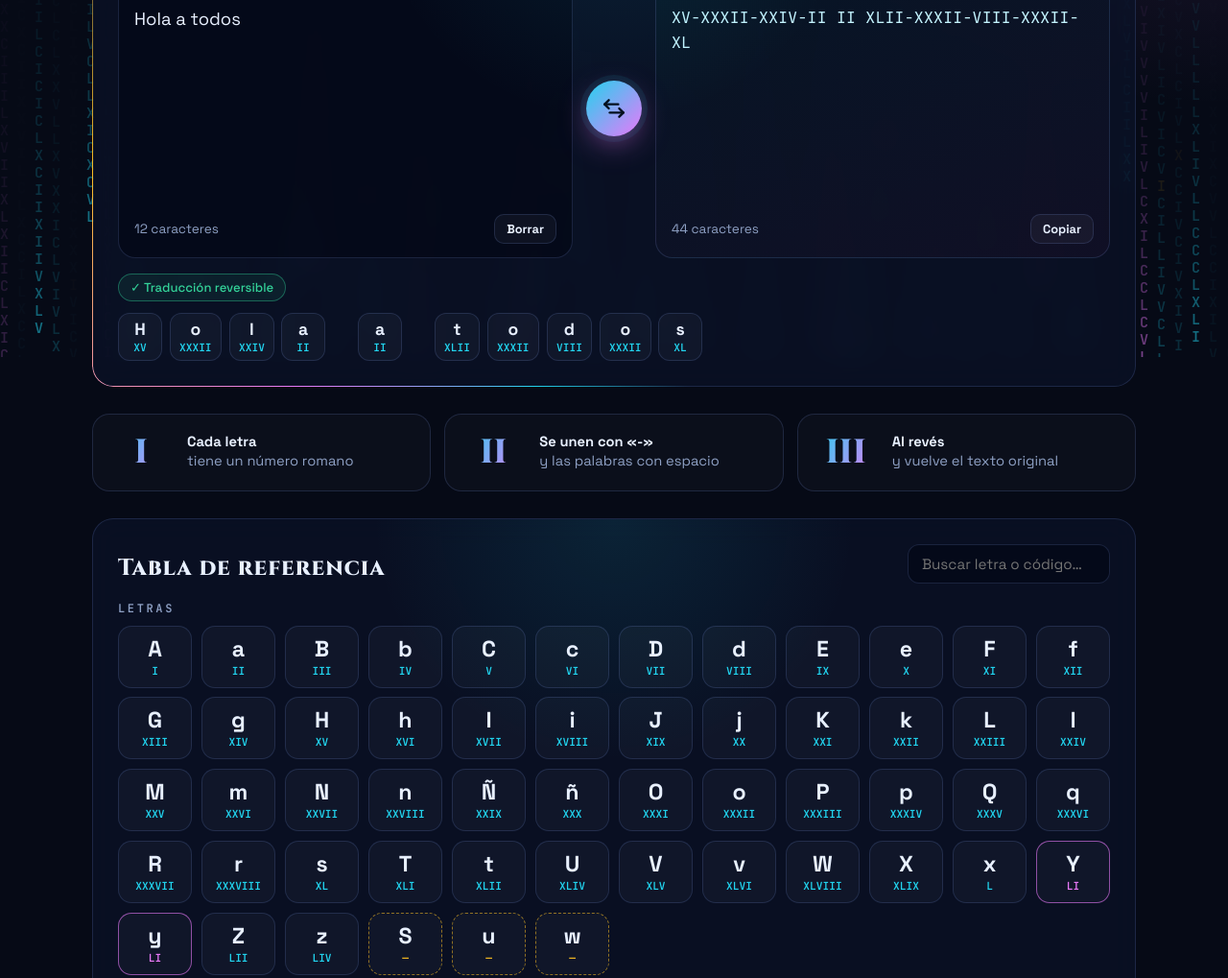
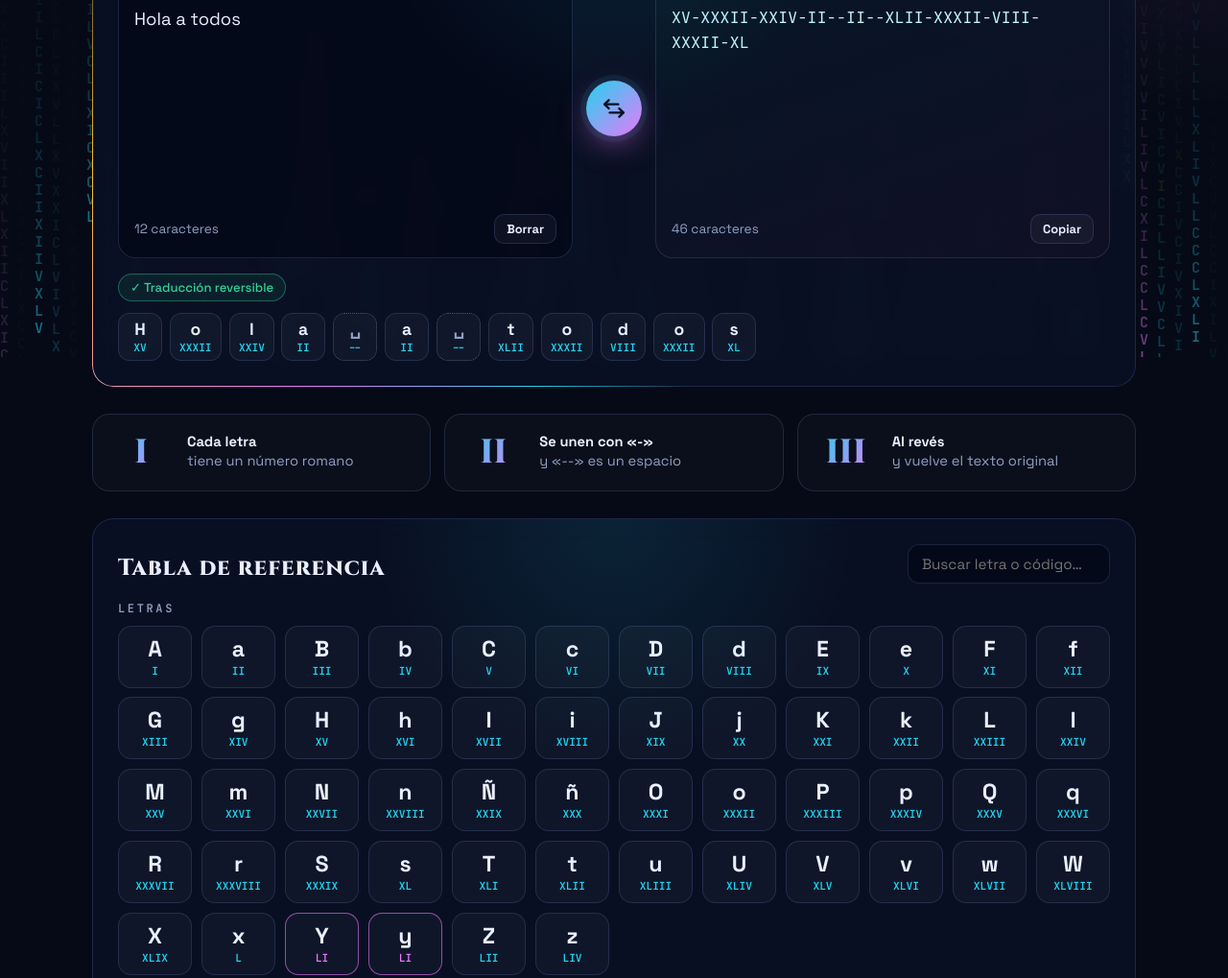
Before and after one commit to serranocaverodavid-sketch/mensaje-secreto, a plain HTML site: page index.html in a window 1280 px wide. Shown: the part 428-1447 px from the top of the page at 96% size. Drawn offline with Linux system fonts and the light colour scheme.

Commit message:
Doble guion como espacio; S, u y w en la tabla

```diff
--- a/app.js
+++ b/app.js
@@ -53,12 +53,19 @@
     const MAX = 60;
     const frag = document.createDocumentFragment();
     let shown = 0, total = 0;
-    toks.forEach(t => { if (!t.ws) total++; });
+    toks.forEach(t => { if (!t.ws || t.space) total++; });
     for (const t of toks) {
       if (shown >= MAX) break;
       const chip = document.createElement('div');
       chip.style.setProperty('--i', shown);
-      if (t.ws) {
+      if (t.ws && t.space) {
+        // un espacio se escribe "--"
+        chip.className = 'chip sp';
+        const b = document.createElement('b'); b.textContent = '␣';
+        const i = document.createElement('i'); i.textContent = '--';
+        chip.append(b, i);
+        shown++;
+      } else if (t.ws) {
         chip.className = 'chip gap';
       } else {
         chip.className = 'chip ' + t.flag;
@@ -214,7 +221,8 @@
     if (state.mode === 'original') {
       items = items.concat(C.MISSING_IN_ORIGINAL.map(ch => ({ ch, code: null, flag: 'none' })));
     }
-    if (q) items = items.filter(t => t.ch.toLowerCase().includes(q) || (t.code && t.code.includes(qUp)));
+    items.push({ ch: '␣', name: 'espacio', code: '--', flag: '', space: true });
+    if (q) items = items.filter(t => t.ch.toLowerCase().includes(q) || (t.name && t.name.includes(q)) || (t.code && t.code.includes(qUp)));
 
     const groups = {};
     for (const t of items) (groups[C.groupOf(t.ch)] = groups[C.groupOf(t.ch)] || []).push(t);
@@ -229,7 +237,7 @@
       groups[name].forEach(t => {
         const b = document.createElement('button');
         b.type = 'button'; b.className = 'tile ' + t.flag; b.style.setProperty('--i', i++);
-        b.title = t.code ? t.ch + ' = ' + t.code : t.ch + ': sin código en la tabla original';
+        b.title = t.code ? (t.name || t.ch) + ' = ' + t.code : t.ch + ': sin código en la tabla original';
         const ch = document.createElement('span'); ch.className = 'ch'; ch.textContent = t.ch;
         const cd = document.createElement('span'); cd.className = 'cd'; cd.textContent = t.code || '—';
         b.append(ch, cd);
@@ -245,7 +253,9 @@
   function insertFromTile(t) {
     state.note = '';
     const cur = el.input.value;
-    if (state.dir === 'enc') {
+    if (t.space) {
+      el.input.value = cur + (state.dir === 'enc' ? ' ' : '--');
+    } else if (state.dir === 'enc') {
       el.input.value = cur + t.ch;
     } else {
       if (!t.code) return toast('Esa tecla no tiene código');
--- a/cipher.js
+++ b/cipher.js
@@ -1,10 +1,11 @@
 /*
- * Motor del cifrado "El juego del mensaje secreto" (David Serrano Cavero).
- * Cada carácter se sustituye por un número romano; los códigos de una palabra se
- * unen con "-" y las palabras se separan con espacios (igual que el mensaje del documento).
+ * Motor del cifrado "El juego del mensaje secreto".
+ * Cada carácter se sustituye por un número romano. Los códigos de una palabra se unen con "-"
+ * y las palabras se separan con "--" (un doble guion es un espacio).
+ * Al descifrar también se aceptan los espacios normales (formato del documento original).
  *
  * Dos tablas:
- *  - "original": exactamente la del documento (con sus huecos y códigos repetidos).
+ *  - "original": la del documento, completada con S, u y w (códigos libres XXXIX, XLIII y XLVII).
  *  - "mejorada": completa y sin códigos repetidos (A=I, a=II, B=III ... en orden).
  */
 (function (root) {
@@ -17,7 +18,7 @@
     return s;
   }
 
-  // ---- Tabla ORIGINAL: copiada tal cual del diccionario `codificacion` del documento ----
+  // ---- Tabla ORIGINAL: la del diccionario `codificacion` del documento ----
   const ORIGINAL_PAIRS = [
     ['A', 'I'], ['a', 'II'], ['B', 'III'], ['b', 'IV'], ['C', 'V'], ['c', 'VI'],
     ['D', 'VII'], ['d', 'VIII'], ['E', 'IX'], ['e', 'X'], ['F', 'XI'], ['f', 'XII'],
@@ -25,8 +26,13 @@
     ['J', 'XIX'], ['j', 'XX'], ['K', 'XXI'], ['k', 'XXII'], ['L', 'XXIII'], ['l', 'XXIV'],
     ['M', 'XXV'], ['m', 'XXVI'], ['N', 'XXVII'], ['n', 'XXVIII'], ['Ñ', 'XXIX'], ['ñ', 'XXX'],
     ['O', 'XXXI'], ['o', 'XXXII'], ['P', 'XXXIII'], ['p', 'XXXIV'], ['Q', 'XXXV'], ['q', 'XXXVI'],
-    ['R', 'XXXVII'], ['r', 'XXXVIII'], ['s', 'XL'], ['T', 'XLI'], ['t', 'XLII'],
-    ['U', 'XLIV'], ['V', 'XLV'], ['v', 'XLVI'], ['W', 'XLVIII'], ['X', 'XLIX'], ['x', 'L'],
+    ['R', 'XXXVII'], ['r', 'XXXVIII'],
+    ['S', 'XXXIX'],                                   // añadida: hueco libre del documento
+    ['s', 'XL'], ['T', 'XLI'], ['t', 'XLII'],
+    ['u', 'XLIII'],                                   // añadida: hueco libre del documento
+    ['U', 'XLIV'], ['V', 'XLV'], ['v', 'XLVI'],
+    ['w', 'XLVII'],                                   // añadida: hueco libre del documento
+    ['W', 'XLVIII'], ['X', 'XLIX'], ['x', 'L'],
     ['Y', 'LI'], ['y', 'LI'], ['Z', 'LII'], ['z', 'LIV'],
     ['Á', 'LV'], ['á', 'LVI'], ['É', 'LVII'], ['é', 'LVIII'], ['Í', 'LIX'], ['í', 'LX'],
     ['Ó', 'LXI'], ['ó', 'LXII'], ['Ú', 'LXIII'], ['ú', 'LXIV'], ['Ü', 'LXV'], ['ü', 'LXVI'],
@@ -37,7 +43,7 @@
     ['@', 'LXXVI'], ['#', 'LXXVII'], ['$', 'LXXVIII'], ['%', 'LXXIX'], ['&', 'XCXX'],
     ['*', 'XCVII'], ['?', 'XCVIII'], ['+', 'XCIX'], ['<', 'C'], ['>', 'CI'],
     ['^', 'CII'], ['`', 'CIII'], ['|', 'CV'], ['"', 'CVI'], ["'", 'CVII'],
-    // Extra mío: el guion no estaba en la tabla y rompería el separador. CIV era un hueco libre.
+    // Extra: el guion no estaba en la tabla y rompería el separador. CIV era un hueco libre.
     ['-', 'CIV']
   ];
 
@@ -65,7 +71,7 @@
     mejorada: makeTable('mejorada', 'Tabla mejorada', IMPROVED_PAIRS)
   };
 
-  // Caracteres que la tabla mejorada codifica y la original se deja sin código (S, u, w...)
+  // Caracteres alfanuméricos que la tabla original no codifica (ahora ninguno)
   const MISSING_IN_ORIGINAL = [...(LETTERS + ACCENTS + DIGITS)].filter(ch => !TABLES.original.enc.has(ch));
 
   function groupOf(ch) {
@@ -76,8 +82,12 @@
   }
 
   const WS_OR_WORD = /(\s+)|(\S+)/g;
+  const TOKENS = /(\s+)|(-+)|([^\s-]+)/g;
 
-  /** Texto normal -> código. Devuelve { out, toks } (toks sirve para dibujar la traza). */
+  /**
+   * Texto normal -> código. Devuelve { out, toks } (toks sirve para dibujar la traza).
+   * Cada espacio se escribe como "--"; los saltos de línea y tabulaciones se conservan.
+   */
   function encode(text, tbl) {
     const toks = [];
     let out = '';
@@ -85,7 +95,13 @@
     WS_OR_WORD.lastIndex = 0;
     let m;
     while ((m = WS_OR_WORD.exec(text))) {
-      if (m[1]) { out += m[1]; toks.push({ ws: true }); continue; }
+      if (m[1]) {
+        for (const ch of m[1]) {
+          if (ch === ' ') { out += '--'; toks.push({ ws: true, space: true }); }
+          else { out += ch; toks.push({ ws: true }); }
+        }
+        continue;
+      }
       [...m[2]].forEach((ch, i) => {
         const code = tbl.enc.get(ch);
         const flag = code === undefined ? 'none' : (tbl.dec.get(code) !== ch ? 'dup' : '');
@@ -97,21 +113,28 @@
     return { out, toks };
   }
 
-  /** Código -> texto normal. Acepta "II II" (formato del mensaje) y "II- -XLII" (formato del código Python). */
+  /**
+   * Código -> texto normal. "--" es un espacio (dos guiones seguidos = un espacio).
+   * También acepta espacios normales ("II II") y el formato del código Python ("II- -XLII").
+   */
   function decode(code, tbl) {
     const toks = [];
     let out = '';
     const text = code.normalize('NFC').replace(/-(\s+)-/g, '$1');
-    WS_OR_WORD.lastIndex = 0;
+    TOKENS.lastIndex = 0;
     let m;
-    while ((m = WS_OR_WORD.exec(text))) {
+    while ((m = TOKENS.exec(text))) {
       if (m[1]) { out += m[1]; toks.push({ ws: true }); continue; }
-      m[2].split('-').filter(Boolean).forEach(t => {
-        const ch = tbl.dec.get(t.toUpperCase());
-        const flag = ch === undefined ? 'none' : (tbl.amb.has(t.toUpperCase()) ? 'dup' : '');
-        out += ch === undefined ? t : ch;
-        toks.push({ src: t, out: ch === undefined ? t : ch, flag });
-      });
+      if (m[2]) {
+        // una racha de n guiones: 1 = separador; cada pareja "--" = un espacio
+        for (let k = 0; k < Math.floor(m[2].length / 2); k++) { out += ' '; toks.push({ ws: true, space: true }); }
+        continue;
+      }
+      const t = m[3];
+      const ch = tbl.dec.get(t.toUpperCase());
+      const flag = ch === undefined ? 'none' : (tbl.amb.has(t.toUpperCase()) ? 'dup' : '');
+      out += ch === undefined ? t : ch;
+      toks.push({ src: t, out: ch === undefined ? t : ch, flag });
     }
     return { out, toks };
   }
@@ -123,7 +146,8 @@
     return t.replace(/[IVXLC\s-]/gi, '').length / t.length < 0.3;
   }
 
-  const SECRET = 'XV-XXXII-XXIV-II II XLII-XXXII-VII-XXXII-XL XXIV-XXXII-XL VI-XXXII-XXVI-XXXIV-XVIII-XL VII-X XXIV-II VI-XXIV-II-XL-X XL-XXXII-XXVI-XXXII-XL X-XXIV XXVI-X-XX-XXXII-XXXVIII XIV-XXXVIII-XLIV-XXXIV-XXXII';
+  // El mensaje del documento, con "--" como espacio
+  const SECRET = 'XV-XXXII-XXIV-II--II--XLII-XXXII-VII-XXXII-XL--XXIV-XXXII-XL--VI-XXXII-XXVI-XXXIV-XVIII-XL--VII-X--XXIV-II--VI-XXIV-II-XL-X--XL-XXXII-XXVI-XXXII-XL--X-XXIV--XXVI-X-XX-XXXII-XXXVIII--XIV-XXXVIII-XLIV-XXXIV-XXXII';
 
   root.Cipher = { TABLES, encode, decode, looksLikeCode, groupOf, toRoman, MISSING_IN_ORIGINAL, SECRET };
   if (typeof module !== 'undefined' && module.exports) module.exports = root.Cipher;
--- a/index.html
+++ b/index.html
@@ -60,7 +60,7 @@
 
     <section class="how" aria-label="Cómo funciona">
       <div class="step rise" style="--d:5"><span class="num">I</span><p><b>Cada letra</b><br>tiene un número romano</p></div>
-      <div class="step rise" style="--d:6"><span class="num">II</span><p><b>Se unen con «-»</b><br>y las palabras con espacio</p></div>
+      <div class="step rise" style="--d:6"><span class="num">II</span><p><b>Se unen con «-»</b><br>y «--» es un espacio</p></div>
       <div class="step rise" style="--d:7"><span class="num">III</span><p><b>Al revés</b><br>y vuelve el texto original</p></div>
     </section>
 
--- a/style.css
+++ b/style.css
@@ -155,6 +155,8 @@ button.pill:hover { filter: brightness(1.3); }
 .chip.dup { border-color: rgba(232, 121, 249, .6); }
 .chip.dup i { color: var(--mag); }
 .chip.gap { min-width: 10px; border: 0; background: none; }
+.chip.sp { border-style: dotted; border-color: rgba(142, 160, 196, .45); }
+.chip.sp b { color: var(--mut); }
 .chip.more { color: var(--mut); border-style: dotted; font-size: .8rem; }
 @keyframes pop { from { opacity: 0; transform: translateY(10px) scale(.6); } to { opacity: 1; transform: none; } }
 
```
Also changed, not shown: 1 other file.
